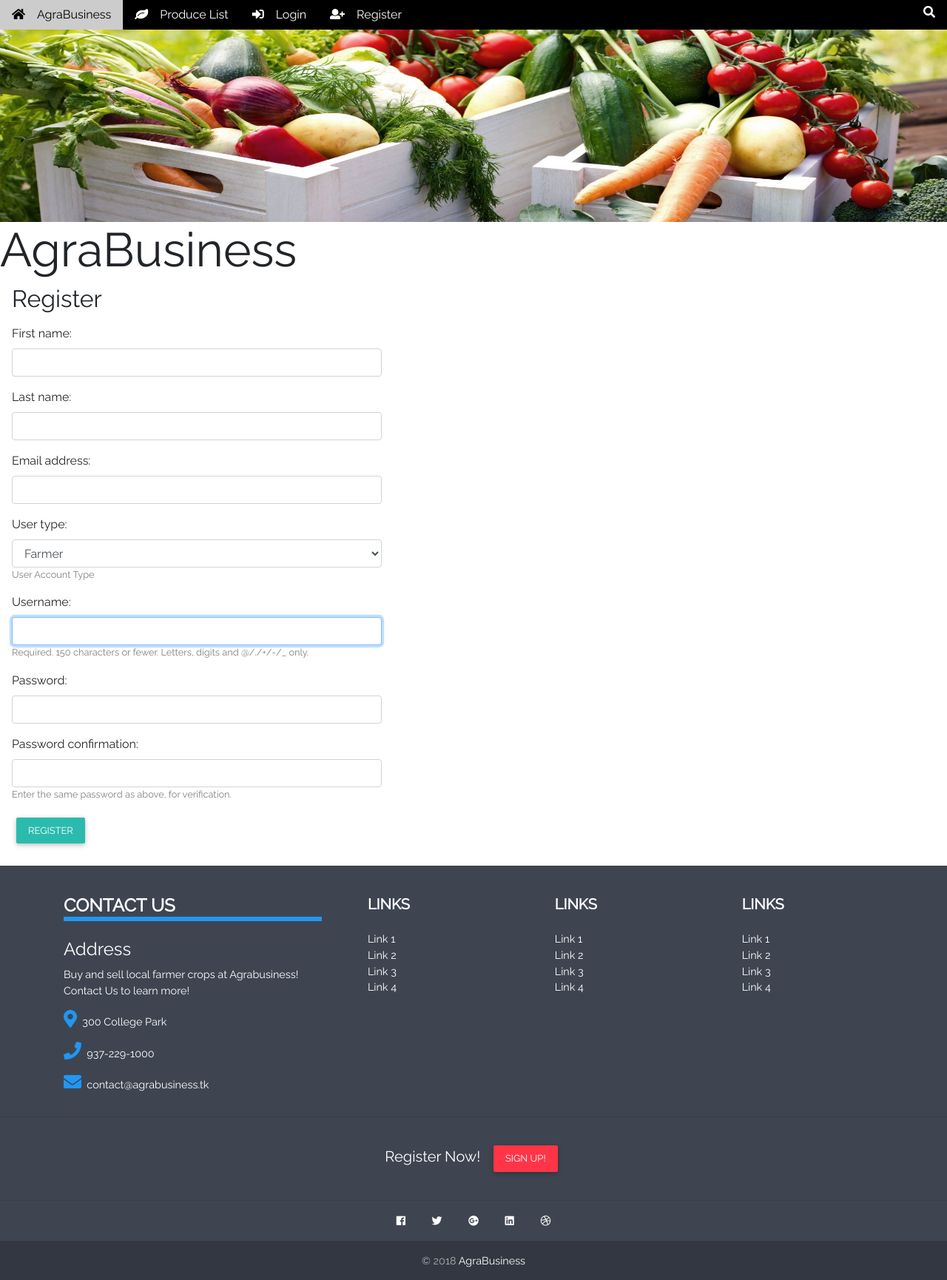
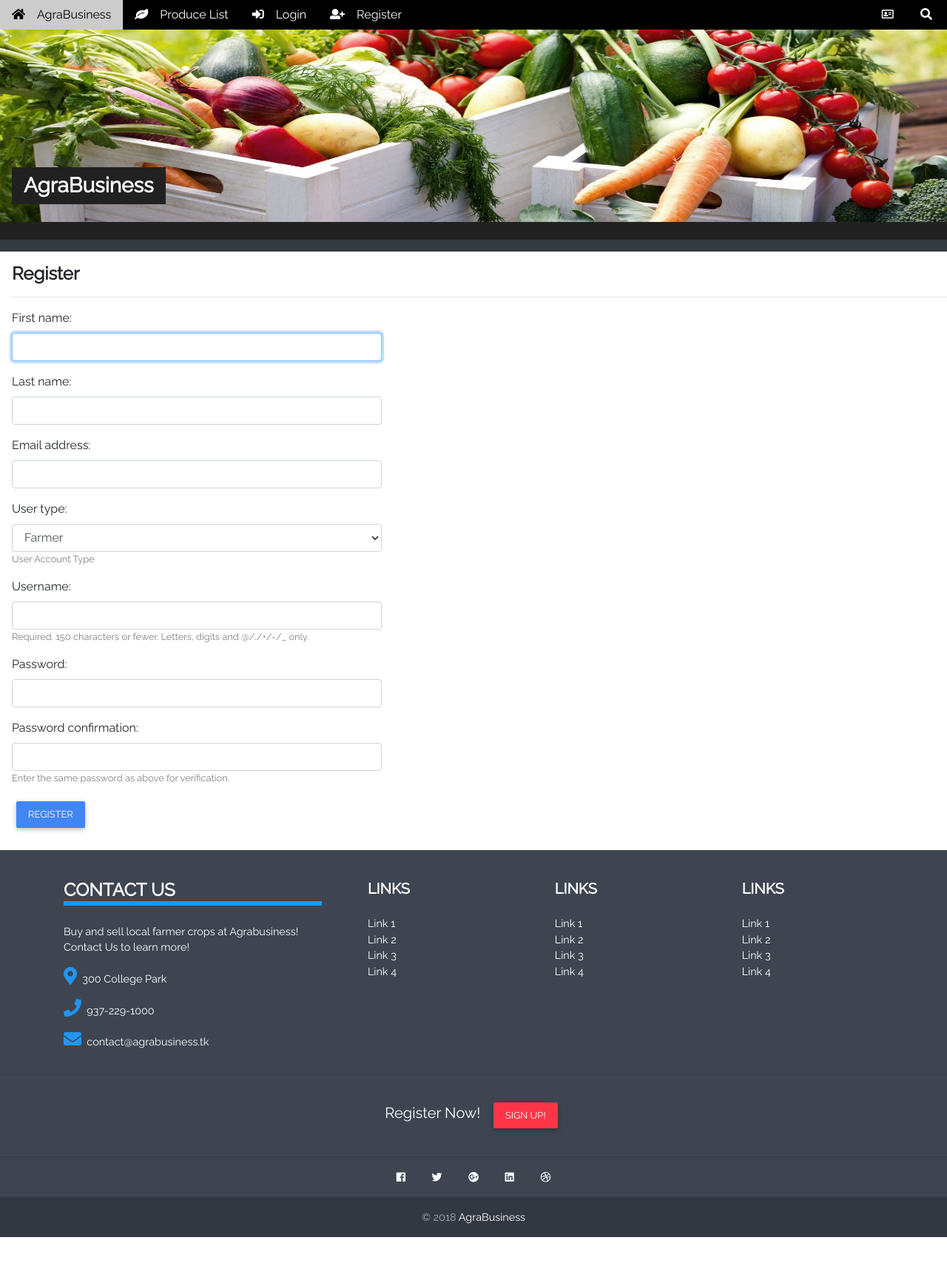
Before and after one commit to Kanaderu/AgraBusiness, a Django app: page /market/register/ in a window 1280 px wide. Shown: the whole page at 74% size. After the commit the page ends 1672 px from the top, so only its background shows below. Run offline with Django 3.2, Linux system fonts and the light colour scheme; some libraries are stand-ins or nearby versions.

Commit message:
Template Update
Updated template html pages

```diff
--- a/market/forms.py
+++ b/market/forms.py
@@ -31,13 +31,13 @@ class RegisterForm(UserCreationForm):
                                 widget=forms.PasswordInput(attrs={'class': 'form-control'}))
     password2 = forms.CharField(label=_("Password confirmation"),
                                 widget=forms.PasswordInput(attrs={'class': 'form-control'}),
-                                help_text=_("Enter the same password as above, for verification."))
+                                help_text=_("Enter the same password as above for verification."))
 
     class Meta:
         model = User
         fields = ('first_name', 'last_name', 'email', 'user_type', 'username', 'password1', 'password2', )
         widgets = {
-            'first_name': forms.TextInput(attrs={'class': 'form-control'}),
+            'first_name': forms.TextInput(attrs={'class': 'form-control', 'autofocus': 'None'}),
             'last_name': forms.TextInput(attrs={'class': 'form-control'}),
             'email': forms.EmailInput(attrs={'class': 'form-control'}),
             'username': forms.TextInput(attrs={'class': 'form-control'}),
--- a/market/static/css/style.css
+++ b/market/static/css/style.css
@@ -78,6 +103,12 @@ body, html {
 }
 .xlarge {
     font-size:24px!important
+}
+.xxlarge {
+    font-size:28px!important
+}
+.xxxlarge {
+    font-size:36px!important
 }
 .jumbo {
     font-size: 64px!important
@@ -108,6 +139,28 @@ body, html {
 .right {
     float: right!important
 }
+.display-topleft {
+    position:absolute;
+    left:0;
+    top:0
+}
+.display-topright {
+    position:absolute;
+    right:0;
+    top:0
+}
+.display-bottomleft {
+    position:absolute;
+    left:0;
+    bottom:0
+}
+.display-bottomright {
+    position:absolute;
+    right:0;
+    bottom:0
+}
+
+
 
 /* margin spacing */
 .margin {
@@ -239,11 +292,16 @@ body, html {
 }
 
 /* footer */
+.theme {
+    color:#fff !important;
+    background-color:#000000 !important
+}
+
 .theme-l5 {
     color:#000 !important; background-color:#f0f0f0 !important
 }
 .theme-d1 {
-    color:#fff !important; background-color:#000000 !important
+    color:#fff !important; background-color:#212121 !important
 }
 .bottombar {
     border-bottom:6px solid #ccc!important
--- a/market/templates/bankaccount_form.html
+++ b/market/templates/bankaccount_form.html
@@ -4,7 +4,6 @@
 {% block title %}Bank Account Information{% endblock %}
 {% block page_name %}Bank Account Information{% endblock %}
 {% block content %}
-    <hr>
     <div class="col-md-5">
         <form method="post">
             {% csrf_token %}
@@ -38,7 +37,7 @@
                     </tr>
                 {% endfor %}
             </table>
-            <input type="submit" value="Save" class="btn btn-default"/> <a href="{% url 'home' %}">back to home</a>
+            <button type="submit" value="Save" class="btn btn-primary"/> <a href="{% url 'home' %}">back to home</a>
         </form>
     </div>
     <script src="//ajax.googleapis.com/ajax/libs/jquery/2.1.3/jquery.min.js"></script>
--- a/market/templates/base.html
+++ b/market/templates/base.html
@@ -11,7 +11,7 @@
 </head>
 
 <body >
-    <header>
+    <nav>
         <!-- Navbar on large screens -->
         <div class="top ">
             <div class="bar black-background left-align large-nav">
@@ -25,7 +25,8 @@
                 <a href="{% url 'login' %}" class="bar-item button hover-white"><i class="fa fa-sign-in-alt margin-right"></i>Login</a>
                 <a href="{% url 'register' %}" class="bar-item button hover-white"><i class="fa fa-user-plus margin-right"></i>Register</a>
                 {% endif %}
-                <a href="#" class="bar-item button right hover-blue" title="Search"><i class="fa fa-search"></i></a>
+                <a href="#" class="bar-item button right hover-blue"><i class="fa fa-search"></i>&nbsp;</a>
+                <a onclick="document.getElementById('id01').style.display='block'" class="bar-item button right hover-blue"><i class="far fa-address-card"></i>&nbsp;</a>
             </div>
 
             <!-- Navbar on small screens -->
@@ -40,13 +41,44 @@
                 {% endif %}
             </div>
         </div>
-    </header>
+    </nav>
 
     <main>
         <div class="display-container animate-opacity">
-        <img src="{% block header_img %}{% static 'header.jpg' %}{% endblock %}" class="header-img">
+            <img src="{% block header_img %}{% static 'header.jpg' %}{% endblock %}" class="header-img">
+            <div class="container display-bottomleft margin-bottom">
+                <!--<button onclick="document.getElementById('id01').style.display='block'" class="button xlarge theme hover-blue" title="Go To W3.CSS">LEARN W3.CSS</button>-->
+                <h1 style="display:inline-block;padding: 8px 16px;font-weight: bold;" class="animate-top xxlarge theme-d1">{% block header-name %}AgraBusiness{% endblock %}</h1>
+            </div>
+        </div>
 
-        <h1 class="jumbo animate-top">AgraBusiness</h1>
+        <!-- Modal -->
+        <div id="id01" class="modal">
+              <div class="modal-content card-4 animate-top">
+                    <header class="container blue display-container">
+                        <span onclick="document.getElementById('id01').style.display='none'" class="button blue display-topright"><i class="fas fa-times"></i></span>
+                        <h4 class="margin-top">Contact Us!</h4>
+                    </header>
+                    <div class="container">
+                        <p class="margin-top">
+                            AgraBusiness is a software engineering class project.<br/>
+                            The University of Dayton Spring class 2018, CPS 592.<br/>
+                        </p>
+                    </div>
+                    <footer class="container blue">
+                        <p class="margin-top text-warning">© 2018 AgraBusiness</p>
+                    </footer>
+              </div>
+        </div>
+        <div class="bar elegant-color-dark large-nav">&nbsp</div>
+        <span class="d-block p-2 bg-dark text-white"></span>
+        <div class="margin-left">
+            <h4 style="font-weight: bold;" class="xlarge margin-top">{% block page_name %}Base{% endblock %}</h4>
+            <hr/>
+            {% block content %}
+            {% endblock %}
+        </div>
+
         {% if user.is_authenticated %}
         Hi {{ user.username }}!<br/>
         Last Login: {{ user.last_login }}<br/>
@@ -72,12 +104,6 @@
             bank_account_number: {{ ba.account_number }}<br/>
         {% endfor %}
         {% endif %}
-        </div>
-        <div class="margin-left">
-        <h2 class="animate-top">{% block page_name %}Base{% endblock %}</h2>
-        {% block content %}
-        {% endblock %}
-        </div>
     </main>
 
     <!--Footer-->
@@ -91,7 +117,6 @@
                 <div class="col-md-4">
                     <h5 class="xlarge border-blue bottombar text-uppercase mb-4 mt-3 font-weight-bold">Contact Us</h5>
                     <p>
-                        <h4>Address</h4>
                         <p>Buy and sell local farmer crops at Agrabusiness!<br/>Contact Us to learn more!</p>
                         <p><i class="fa fa-map-marker-alt text-blue xlarge"></i>  300 College Park</p>
                         <p><i class="fa fa-phone text-blue xlarge"></i>  937-229-1000</p>
@@ -222,8 +247,7 @@
 
         <!--Copyright-->
         <div class="footer-copyright py-3 text-center">
-            © 2018
-            <a href="{% url 'home' %}"> AgraBusiness</a>
+            © 2018 <a href="{% url 'home' %}"> AgraBusiness</a>
         </div>
         <!--/.Copyright-->
 
--- a/market/templates/creditcard_form.html
+++ b/market/templates/creditcard_form.html
@@ -4,7 +4,6 @@
 {% block title %}Credit Card Information{% endblock %}
 {% block page_name %}Credit Card Information{% endblock %}
 {% block content %}
-    <hr>
     <div class="col-md-5">
         <form method="post">
             {% csrf_token %}
@@ -38,7 +37,7 @@
                     </tr>
                 {% endfor %}
             </table>
-            <input type="submit" value="Save" class="btn btn-default"/> <a href="{% url 'home' %}">back to home</a>
+            <button type="submit" value="Save" class="btn btn-primary"/> <a href="{% url 'home' %}">back to home</a>
         </form>
     </div>
     <script src="//ajax.googleapis.com/ajax/libs/jquery/2.1.3/jquery.min.js"></script>
--- a/market/templates/login.html
+++ b/market/templates/login.html
@@ -30,6 +30,6 @@
     </p>
     {% endfor %}
     </div>
-    <button type="submit" class="btn btn-default">Login</button>
+    <button type="submit" class="btn btn-primary">Login</button>
 </form>
 {% endblock %}
--- a/market/templates/register.html
+++ b/market/templates/register.html
@@ -20,6 +20,6 @@
     {% endfor %}
 
 
-    <button type="submit" class="btn btn-default">Register</button>
+    <button type="submit" class="btn btn-primary">Register</button>
 </form>
 {% endblock %}
--- a/market/templates/user.html
+++ b/market/templates/user.html
@@ -30,7 +30,7 @@
         {#{{ userinfo_form.as_p }}#}
         <h3>Payment Information</h3>
         {{ pmethod_form.as_p }}
-        <button type="submit" class="btn btn-default">Save changes</button>
+        <button type="submit" class="btn btn-primary">Save changes</button>
     </form>
     </div>
 {% endblock %}
```
Also changed, not shown: other parts of market/static/css/style.css (+25 -0 lines), market/templates/logged_out.html (+4 -4 lines).
